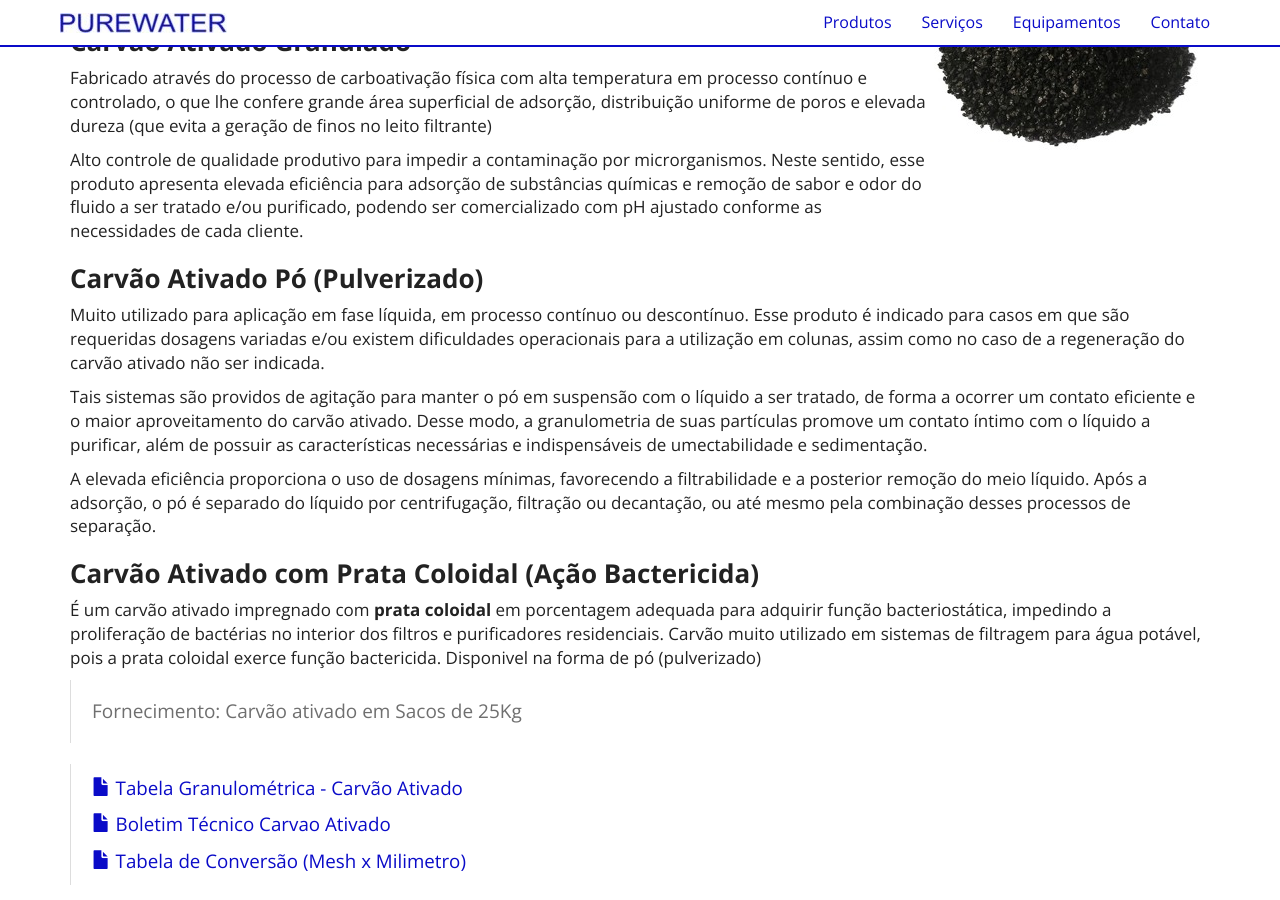
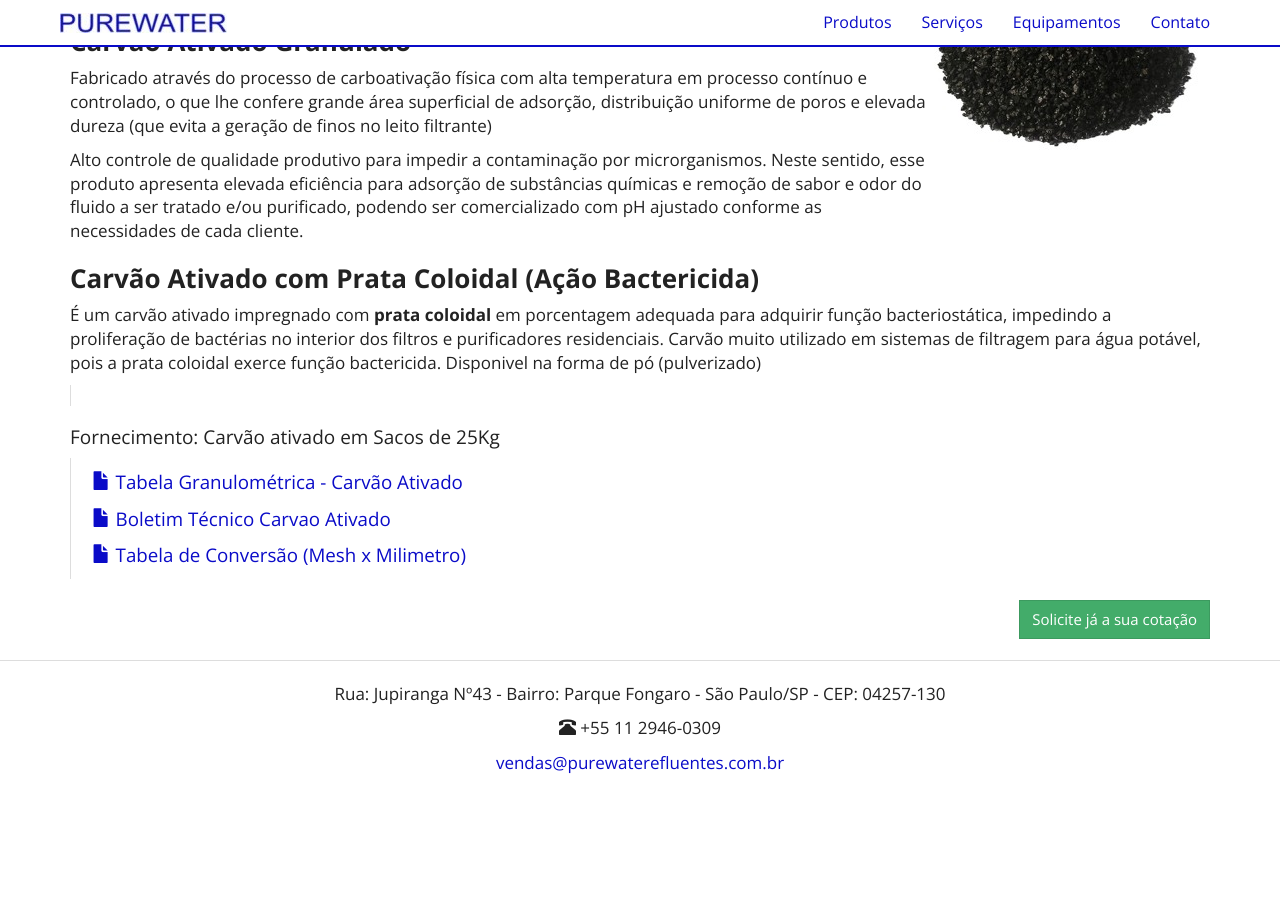
Before and after one commit to purewaterefluentes/purewaterefluentes.github.io, a Jekyll site: the page built from produtos/carvao-ativado.md, in a window 1280 px wide and 900 px high, scrolled down 894 px. Built offline with Jekyll 4.4.1, drawn with Linux system fonts in a browser that asks for light colours; nearby versions of some CDN libraries; library files that are not in the unit come from our copies; after the commit the page ends 1679 px from its top, so only the background shows below that.

Commit message:
Update carvao-ativado.md

```diff
--- a/produtos/carvao-ativado.md
+++ b/produtos/carvao-ativado.md
@@ -34,18 +34,13 @@ Fabricado através do processo de carboativação física com alta temperatura e
 
 Alto controle de qualidade produtivo para impedir a contaminação por microrganismos. Neste sentido, esse produto apresenta elevada eficiência para adsorção de substâncias químicas e remoção de sabor e odor do fluido a ser tratado e/ou purificado, podendo ser comercializado com pH ajustado conforme as necessidades de cada cliente.
 
-### **Carvão Ativado Pó (Pulverizado)**
-Muito utilizado para aplicação em fase líquida, em processo contínuo ou descontínuo. Esse produto é indicado para casos em que são requeridas dosagens variadas e/ou existem dificuldades operacionais para a utilização em colunas, assim como no caso de a regeneração do carvão ativado não ser indicada.
-
-Tais sistemas são providos de agitação para manter o pó em suspensão com o líquido a ser tratado, de forma a ocorrer um contato eficiente e o maior aproveitamento do carvão ativado. Desse modo, a granulometria de suas partículas promove um contato íntimo com o líquido a purificar, além de possuir as características necessárias e indispensáveis de umectabilidade e sedimentação.
-
-A elevada eficiência proporciona o uso de dosagens mínimas, favorecendo a filtrabilidade e a posterior remoção do meio líquido. Após a adsorção, o pó é separado do líquido por centrifugação, filtração ou decantação, ou até mesmo pela combinação desses processos de separação.
 
 ### **Carvão Ativado com Prata Coloidal (Ação Bactericida)**
 É um carvão ativado impregnado com **prata coloidal** em porcentagem adequada para adquirir função bacteriostática, impedindo a proliferação de bactérias no interior dos filtros e purificadores residenciais.
 Carvão muito utilizado em sistemas de filtragem para água potável, pois a prata coloidal exerce função bactericida.
 Disponivel na forma de pó (pulverizado)
 >
+
 #### Fornecimento: Carvão ativado em Sacos de 25Kg
 
 >
```
